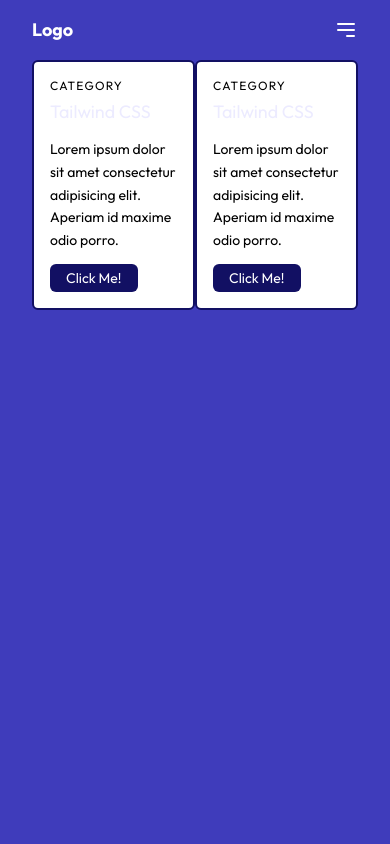
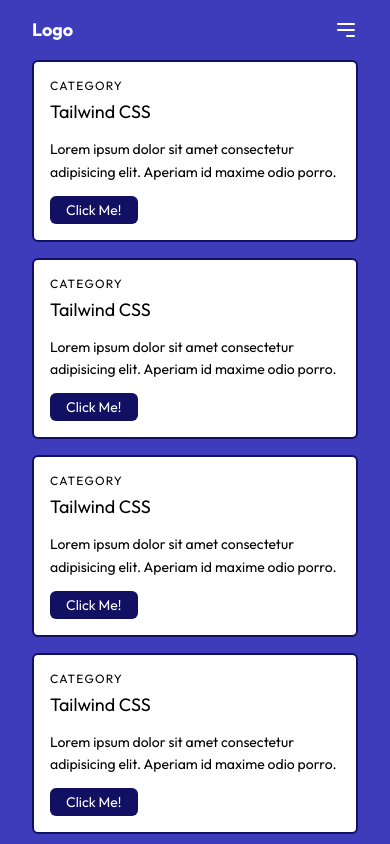
Before and after one commit to Teewai57/Intro-to-Tailwindcss, a website: page src/index.html in a window 390 px wide. Drawn offline with Linux system fonts and the light colour scheme.

Commit message:
added responsive breakpoints

```diff
--- a/src/index.html
+++ b/src/index.html
@@ -31,17 +31,31 @@
   </header>
 
   <div class="container">
-    <div class="grid grid-cols-2">
+    <div class="grid grid-cols-1 md:grid-cols-2 lg:grid-cols-4 gap-4">
         <div class="bg-white rounded-md px-4 py-4 border-2 border-midnight">
             <h2 class="tracking-widest text-xs mb-1">CATEGORY</h2>
-            <h1 class="title-font text-lg text-silver mb-3">Tailwind CSS</h1>
+            <h1 class="title-font text-lg mb-3">Tailwind CSS</h1>
             <p class="leading-relaxed text-sm mb-3">Lorem ipsum dolor sit amet consectetur adipisicing elit. Aperiam id maxime odio porro.</p>
 
             <button class="bg-midnight text-sm text-white rounded-md px-4 py-1">Click Me!</button>
         </div>
         <div class="bg-white rounded-md px-4 py-4 border-2 border-midnight">
             <h2 class="tracking-widest text-xs mb-1">CATEGORY</h2>
-            <h1 class="title-font text-lg text-silver mb-3">Tailwind CSS</h1>
+            <h1 class="title-font text-lg mb-3">Tailwind CSS</h1>
+            <p class="leading-relaxed text-sm mb-3">Lorem ipsum dolor sit amet consectetur adipisicing elit. Aperiam id maxime odio porro.</p>
+
+            <button class="bg-midnight text-sm text-white rounded-md px-4 py-1">Click Me!</button>
+        </div>
+        <div class="bg-white rounded-md px-4 py-4 border-2 border-midnight">
+            <h2 class="tracking-widest text-xs mb-1">CATEGORY</h2>
+            <h1 class="title-font text-lg mb-3">Tailwind CSS</h1>
+            <p class="leading-relaxed text-sm mb-3">Lorem ipsum dolor sit amet consectetur adipisicing elit. Aperiam id maxime odio porro.</p>
+
+            <button class="bg-midnight text-sm text-white rounded-md px-4 py-1">Click Me!</button>
+        </div>
+        <div class="bg-white rounded-md px-4 py-4 border-2 border-midnight">
+            <h2 class="tracking-widest text-xs mb-1">CATEGORY</h2>
+            <h1 class="title-font text-lg mb-3">Tailwind CSS</h1>
             <p class="leading-relaxed text-sm mb-3">Lorem ipsum dolor sit amet consectetur adipisicing elit. Aperiam id maxime odio porro.</p>
 
             <button class="bg-midnight text-sm text-white rounded-md px-4 py-1">Click Me!</button>
```
Also changed, not shown: dist/output.css.
